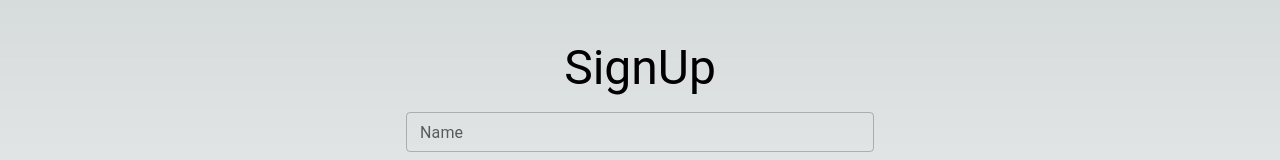
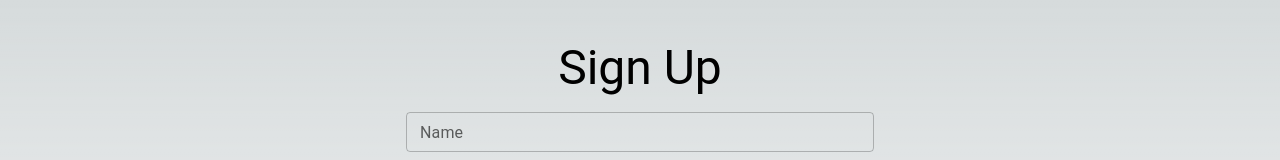
Before and after one commit to sad1k/graphiql-app, a Next.js app: page /signup in a window 1280 px wide. Shown: the top 160 px of the page. Built offline with nearby package versions, Linux system fonts and the light colour scheme.

Commit message:
feat:refactor remove unused variables

```diff
--- a/src/app/signup/layout.tsx
+++ b/src/app/signup/layout.tsx
@@ -1,4 +1,9 @@
 import { ReactNode } from 'react';
+import type { Metadata } from 'next';
+
+export const metadata: Metadata = {
+  title: 'Sign Up',
+};
 
 const RootLayout = ({ children }: { children: ReactNode }): ReactNode => (
   <section>{children}</section>
--- a/src/components/auth/SignUp/SignUp.tsx
+++ b/src/components/auth/SignUp/SignUp.tsx
@@ -23,7 +23,7 @@ const SignUp = (): ReactNode => {
     <Grid container sx={container}>
       <Box component='form' sx={form} onSubmit={handleSubmit(onSubmit)}>
         <Typography variant='h3' component='h2' sx={title}>
-          SignUp
+          Sign Up
         </Typography>
         <FormInput
           label='Name'
--- a/src/hooks/useSignUpForm.ts
+++ b/src/hooks/useSignUpForm.ts
@@ -7,7 +7,7 @@ import { signUp } from '@/utils/firebase/signUp';
 
 import useSaveAuthData from './useSaveAuthData';
 
-export default function useHandleReactHookForm() {
+const useSignUpForm = () => {
   const {
     register,
     handleSubmit,
@@ -37,4 +37,6 @@ export default function useHandleReactHookForm() {
   };
 
   return { register, handleSubmit, errors, isValid, onSubmit, saveAuthData };
-}
+};
+
+export default useSignUpForm;
--- a/src/utils/store/slices/userSlice.ts
+++ b/src/utils/store/slices/userSlice.ts
@@ -1,6 +1,5 @@
 import { IFetchUser } from '@/types/IUser';
 import { createSlice, type PayloadAction } from '@reduxjs/toolkit';
-import { useAppSelector } from '../hooks';
 
 export interface ICartState {
   authState: IFetchUser | null;
```
